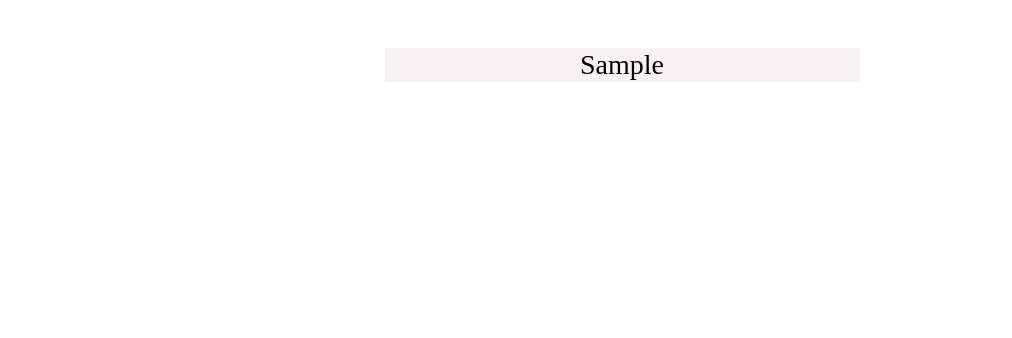
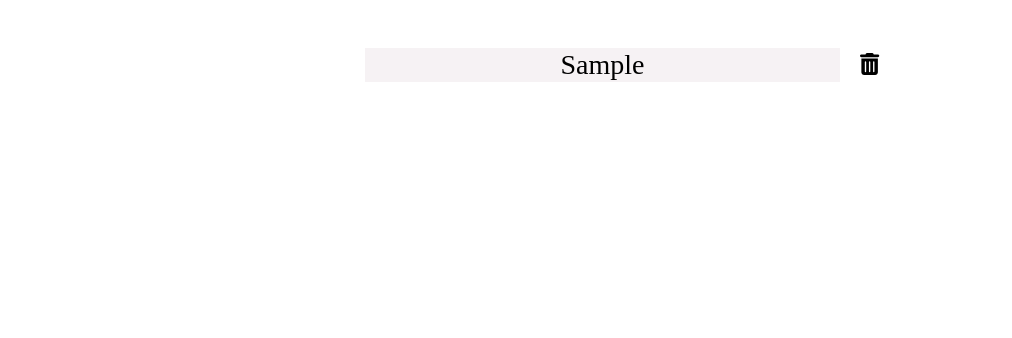
Before and after one commit to Murat-eren-11/TodoList-front, a React (Vite) app: page / in a window 1280 px wide. Both pictures are taken after typing "Sample" into the empty fields and a click on the input "Add task". Shown: the part 267-605 px from the top of the page, without its empty margins (18-1030 px from the left). Built offline with nearby package versions, Linux system fonts and the light colour scheme; the HTML template or start-up script is replaced by a standard one.

Commit message:
delete done

```diff
--- a/src/App.jsx
+++ b/src/App.jsx
@@ -1,12 +1,16 @@
 import { useState } from "react";
 import { library } from "@fortawesome/fontawesome-svg-core";
-import { faList, faRectangleList } from "@fortawesome/free-solid-svg-icons";
+import {
+  faList,
+  faRectangleList,
+  faTrashCan,
+} from "@fortawesome/free-solid-svg-icons";
 import Footer from "./components/Footer/Footer";
 import Header from "./components/Header/Header";
 import Task from "./components/Task/Task";
 import TaskAdd from "./components/TaskAdd/TaskAdd";
 
-library.add(faList, faRectangleList);
+library.add(faList, faRectangleList, faTrashCan);
 
 import "./App.css";
 
@@ -21,7 +25,12 @@ const App = () => {
           setTasks((prevTasks) => [...prevTasks, newTask]);
         }}
       />
-      <Task tasks={tasks} />
+      <Task
+        tasks={tasks}
+        onDelete={(newTasks) => {
+          setTasks(newTasks);
+        }}
+      />
       <Footer />
     </>
   );
--- a/src/components/Task/Task.css
+++ b/src/components/Task/Task.css
@@ -6,6 +6,10 @@
   align-items: center;
   margin-bottom: 50px;
   overflow-y: auto;
+}
+.tasks {
+  display: flex;
+  flex-direction: row;
 }
 
 .task {
@@ -18,4 +22,11 @@
   width: 475px;
   height: 34px;
   background-color: rgba(163, 129, 147, 0.1);
+  margin-right: 20px;
 }
+.trash {
+  font-size: 22px;
+  position: relative;
+  top: 5px;
+  cursor: pointer;
+}
--- a/src/components/Task/Task.jsx
+++ b/src/components/Task/Task.jsx
@@ -1,16 +1,24 @@
 import "./Task.css";
+import { FontAwesomeIcon } from "@fortawesome/react-fontawesome";
 
 const Task = (props) => {
+  const newTasks = [...props.tasks];
   return (
     <div className="task-container">
-      <div className="tasks">
-        {props.tasks &&
-          props.tasks.map((task, index) => (
-            <p className="task" key={index}>
-              {task}
-            </p>
-          ))}
-      </div>
+      {props.tasks &&
+        props.tasks.map((task, index) => (
+          <div className="tasks" key={index}>
+            <p className="task">{task}</p>
+            <FontAwesomeIcon
+              className="trash"
+              icon="trash-can"
+              onClick={(index) => {
+                newTasks.splice(index, 1);
+                props.onDelete(newTasks);
+              }}
+            />
+          </div>
+        ))}
     </div>
   );
 };
```
